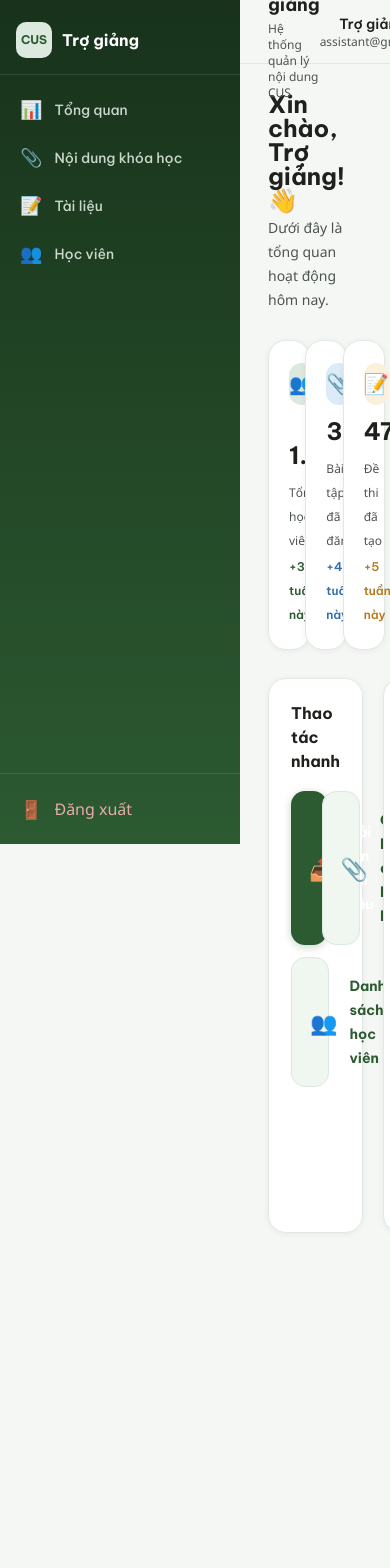
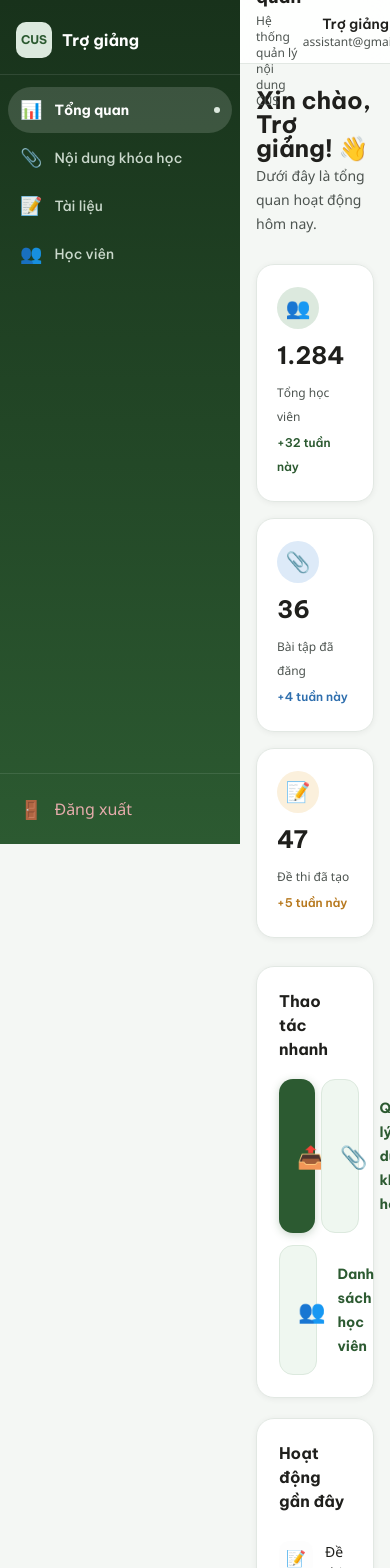
Before and after one commit to CUS-Study-Web/study-web-fe, a React (Vite) app: page /assistant/dashboard in a window 390 px wide. Shown: the top 1568 px of the page. Before the commit the page ends 1261 px from the top, so only its background shows below. Built offline with nearby package versions, Linux system fonts and the light colour scheme.

Commit message:
fix(TASK-002): fix responsive layout and page color

```diff
--- a/src/components/assistant/AssistantLayout.tsx
+++ b/src/components/assistant/AssistantLayout.tsx
@@ -22,7 +22,7 @@ export default function AssistantLayout({ children, onLogout }: AssistantLayoutP
       {/* Main Content Area */}
       <div className="flex flex-col flex-1 min-w-0">
         {/* Top Bar */}
-        <header className="sticky top-0 z-40 h-16 bg-[var(--surface-500)] backdrop-blur-[12px] border-b border-[var(--border-default)] px-7 flex items-center justify-between">
+        <header className="sticky top-0 z-40 h-16 bg-white/90 backdrop-blur-[12px] border-b border-[var(--border-default)] px-4 md:px-6 lg:px-8 flex items-center justify-between">
           <div>
             <div className="font-[family-name:var(--font-heading)] font-bold text-[length:var(--text-body-lg)] leading-[var(--lh-body-lg)] text-[var(--text-primary)] m-0">
               {pageTitle}
@@ -60,7 +60,7 @@ export default function AssistantLayout({ children, onLogout }: AssistantLayoutP
         </header>
 
         {/* Main Content */}
-        <main className="flex-1 flex flex-col min-w-0 p-7 overflow-y-auto">
+        <main className="flex-1 flex flex-col min-w-0 px-4 md:px-6 lg:px-8 py-6 md:py-8 lg:py-10 overflow-y-auto">
           {children}
         </main>
       </div>
--- a/src/components/assistant/constants.ts
+++ b/src/components/assistant/constants.ts
@@ -1,8 +1,8 @@
 export type PageKey = 'asst-dashboard' | 'asst-courses' | 'asst-exams' | 'asst-students';
 
 export const ASSISTANT_MENU: { key: PageKey; icon: string; label: string; path: string }[] = [
-  { key: 'asst-dashboard', icon: '📊', label: 'Tổng quan', path: '/asst/dashboard' },
-  { key: 'asst-courses', icon: '📎', label: 'Nội dung khóa học', path: '/asst/courses' },
-  { key: 'asst-exams', icon: '📝', label: 'Tài liệu', path: '/asst/exams' },
-  { key: 'asst-students', icon: '👥', label: 'Học viên', path: '/asst/students' },
+  { key: 'asst-dashboard', icon: '📊', label: 'Tổng quan', path: '/assistant/dashboard' },
+  { key: 'asst-courses', icon: '📎', label: 'Nội dung khóa học', path: '/assistant/courses' },
+  { key: 'asst-exams', icon: '📝', label: 'Tài liệu', path: '/assistant/exams' },
+  { key: 'asst-students', icon: '👥', label: 'Học viên', path: '/assistant/students' },
 ];
--- a/src/pages/assistant/AssistantDashboard.tsx
+++ b/src/pages/assistant/AssistantDashboard.tsx
@@ -20,7 +20,7 @@ const AssistantDashboard = () => {
       </div>
 
       {/* Stat Cards Grid */}
-      <div className="grid grid-cols-3 gap-4.5 mb-7">
+      <div className="grid grid-cols-1 md:grid-cols-2 lg:grid-cols-3 gap-4 md:gap-6 lg:gap-8 mb-7 md:mb-10 lg:mb-14">
         {ASST_STAT_CARDS.map((card) => (
           <AssistantStatCard
             key={card.id}
@@ -30,7 +30,7 @@ const AssistantDashboard = () => {
       </div>
 
       {/* Bottom Grid */}
-      <div className="grid grid-cols-[1fr_360px] gap-5">
+      <div className="flex flex-col lg:grid lg:grid-cols-[1fr_360px] gap-5 md:gap-6 lg:gap-8">
         <AssistantQuickActions navigate={navigate} />
         <AssistantRecentActivity />
       </div>
--- a/src/routes/AssistantRoutes.tsx
+++ b/src/routes/AssistantRoutes.tsx
@@ -9,7 +9,7 @@ export default function AssistantRoutes() {
   return (
     <AssistantLayout>
       <Routes>
-        <Route path="/" element={<Navigate to="/asst/dashboard" replace />} />
+        <Route path="/" element={<Navigate to="/assistant/dashboard" replace />} />
         <Route path="dashboard" element={<AssistantDashboard />} />
         <Route path="courses" element={<AssistantCourses />} />
         <Route path="exams" element={<AssistantExams />} />
```
